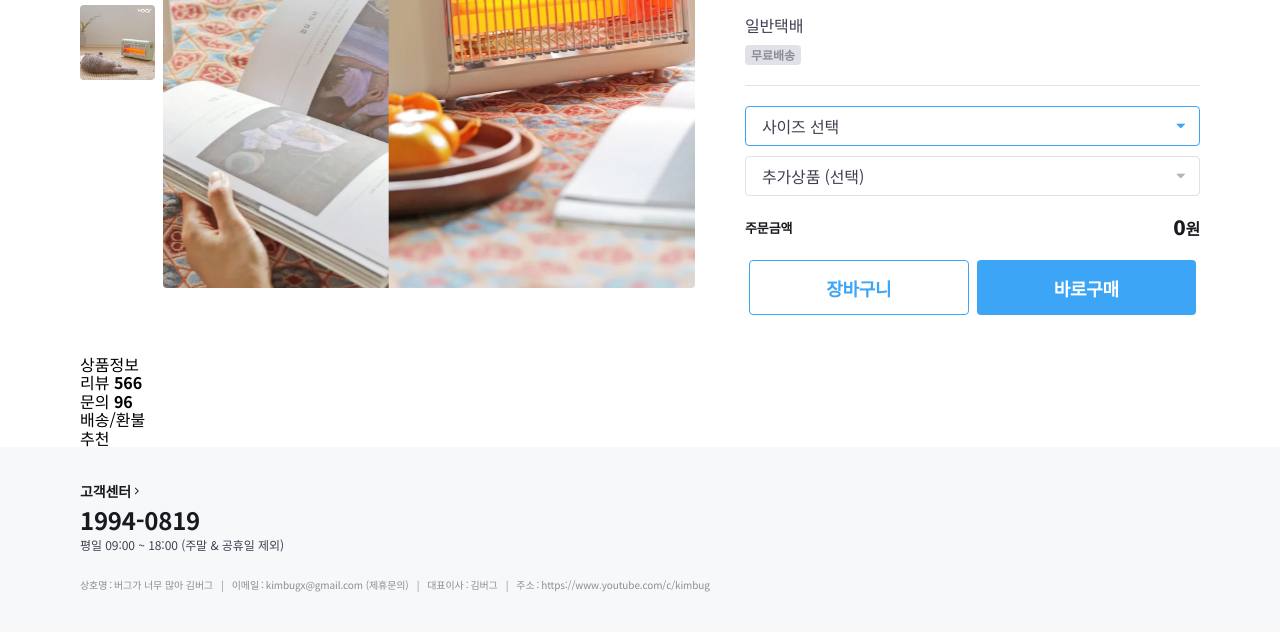
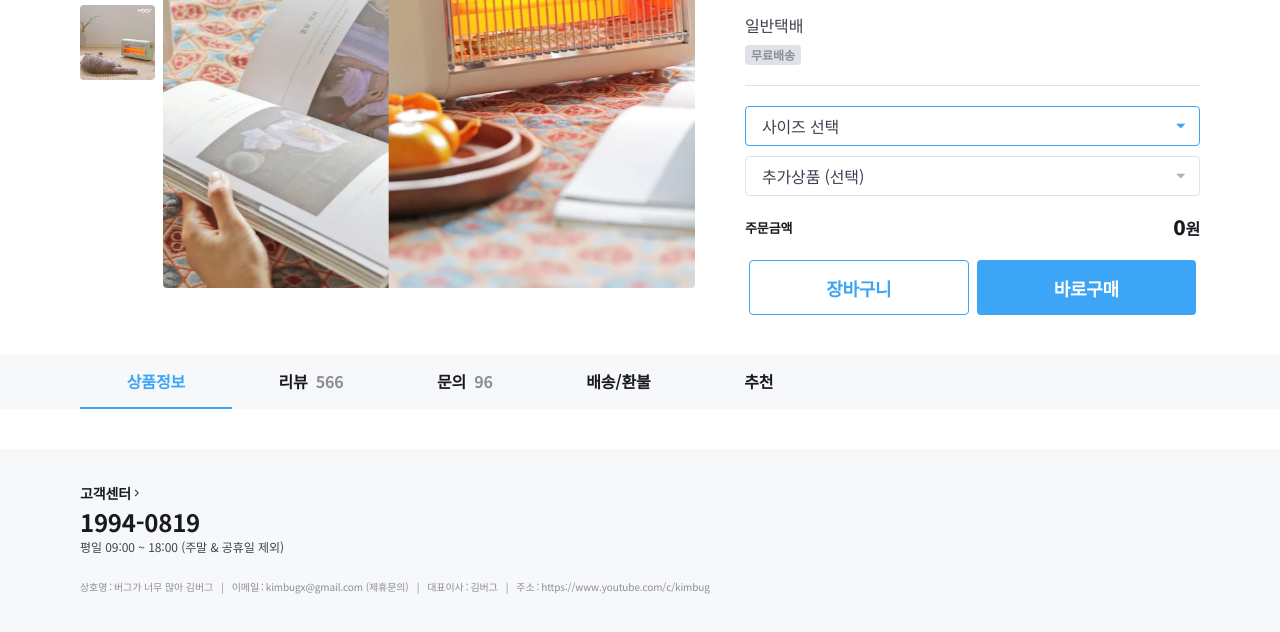
Before and after one commit to DuetoPark/try-again, a website: page index.html in a window 1280 px wide. Shown: the part 462-1094 px from the top of the page. Drawn offline with nearby package versions, Linux system fonts and the light colour scheme; files that its build step writes are made by us from their sources; files whose address does not match are found by name.

Commit message:
💄 Implement .product-tab component

```diff
--- a/styles/constants/_dimensions.scss
+++ b/styles/constants/_dimensions.scss
@@ -4,4 +4,8 @@ $gnb-height-md: 80px;
 $lnb-heidht-sm: 40px;
 $lnb-heidht-md: 50px;
 
+$product-tab-height-sm: 40px;
+$product-tab-height-md: 54px;
+
 $padding: 8px;
+$grid-margin: 15px;
--- a/styles/constants/_z-indexes.scss
+++ b/styles/constants/_z-indexes.scss
@@ -1,6 +1,7 @@
 $global-header-level: 10;
 $lnb-level: 20;
 $gnb-level: 30;
+$product-tab-level: 30;
 $search-history-level: 40;
 $order-cta-level: 50;
 
--- a/styles/layouts/_product-show.scss
+++ b/styles/layouts/_product-show.scss
@@ -2,6 +2,12 @@
   @include responsive(T) {
     &-top {
       margin-bottom: 40px;
+    }
+
+    &-content {
+      .product-tab {
+        margin-bottom: 40px;
+      }
     }
   }
 
--- /dev/null
+++ b/styles/layouts/_product-tab.scss
@@ -0,0 +1,75 @@
+.product-tab {
+  position: sticky;
+  top: $gnb-height-sm + $lnb-heidht-sm;
+  left: 0;
+  z-index: $product-tab-level;
+  width: 100%;
+  height: $product-tab-height-sm;
+  background-color: $white;
+  border-bottom: 1px solid $border;
+
+  &-list {
+    @include flexbox(between);
+    margin: 0 -#{$grid-margin};
+  }
+
+  &-item {
+    flex-grow: 1;
+
+    &.is-active {
+      button {
+        color: $blue;
+        border-bottom-color: $blue;
+      }
+    }
+
+    button {
+      @include flexbox;
+      @include text-style(13, $dark);
+      width: 100%;
+      height: $product-tab-height-sm;
+      font-weight: 700;
+      white-space: nowrap;
+      border-bottom: 2px solid transparent;
+      transition: color 250ms ease-in-out;
+
+      &:active {
+        color: $blue;
+      }
+
+      .badge {
+        @include text-style(12, $secondary);
+        margin-left: 4px;
+      }
+    }
+  }
+
+  @include responsive(T) {
+    top: $gnb-height-md + $lnb-heidht-md;
+    height: $product-tab-height-md;
+    background-color: $background;
+    border-bottom: 0;
+
+    &-list {
+      margin: 0;
+    }
+
+    &-item {
+      button {
+        @include text-style(16);
+        height: $product-tab-height-md;
+
+        .badge {
+          @include text-style(16);
+          margin-left: 8px;
+        }
+      }
+    }
+  }
+
+  @include responsive(D) {
+    &-item button:hover {
+      color: $blue;
+    }
+  }
+}
--- a/styles/main.scss
+++ b/styles/main.scss
@@ -50,3 +50,4 @@
 @import './layouts/toast';
 @import './layouts/add-to-cart-modal';
 @import './layouts/product-show';
+@import './layouts/product-tab';
```
